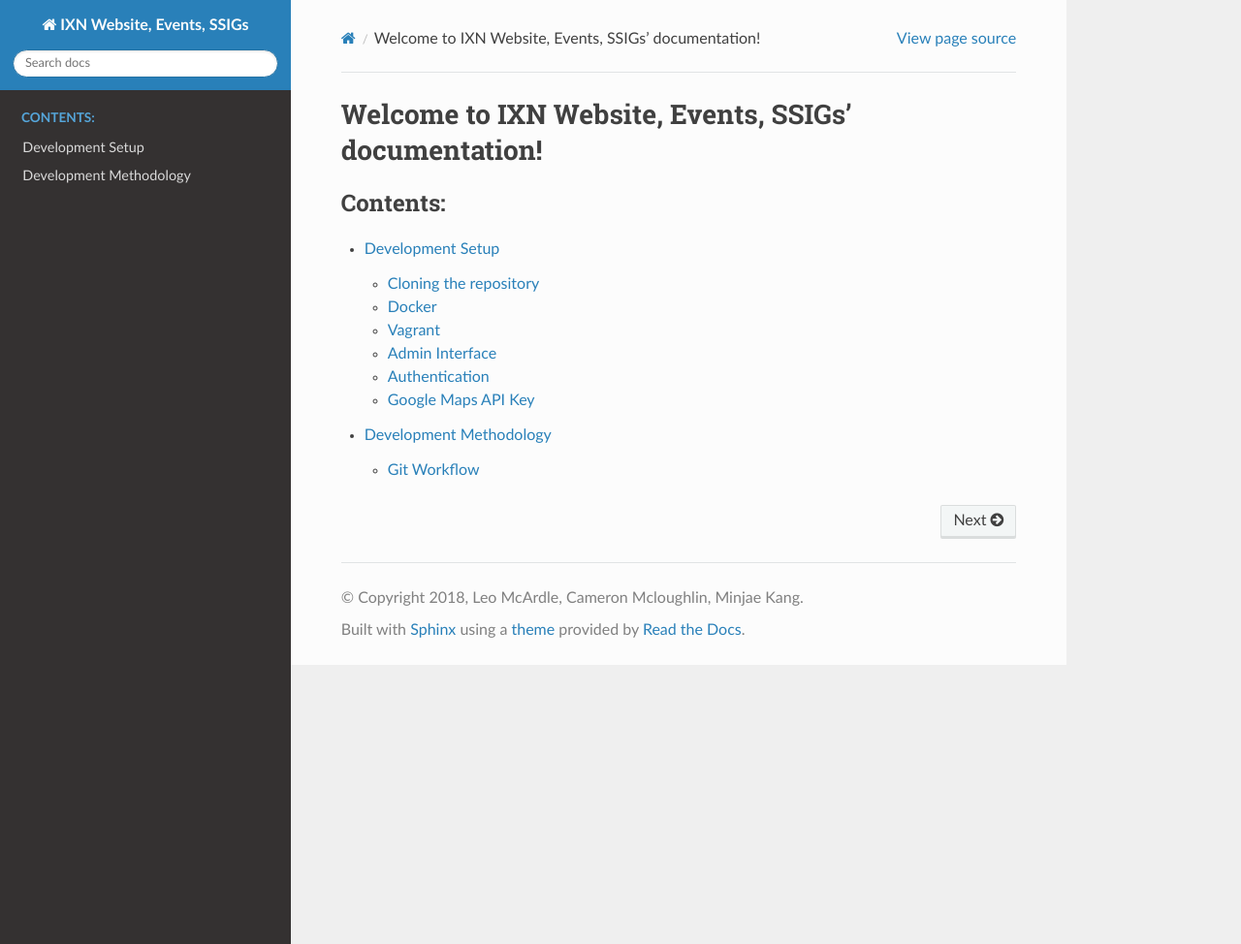
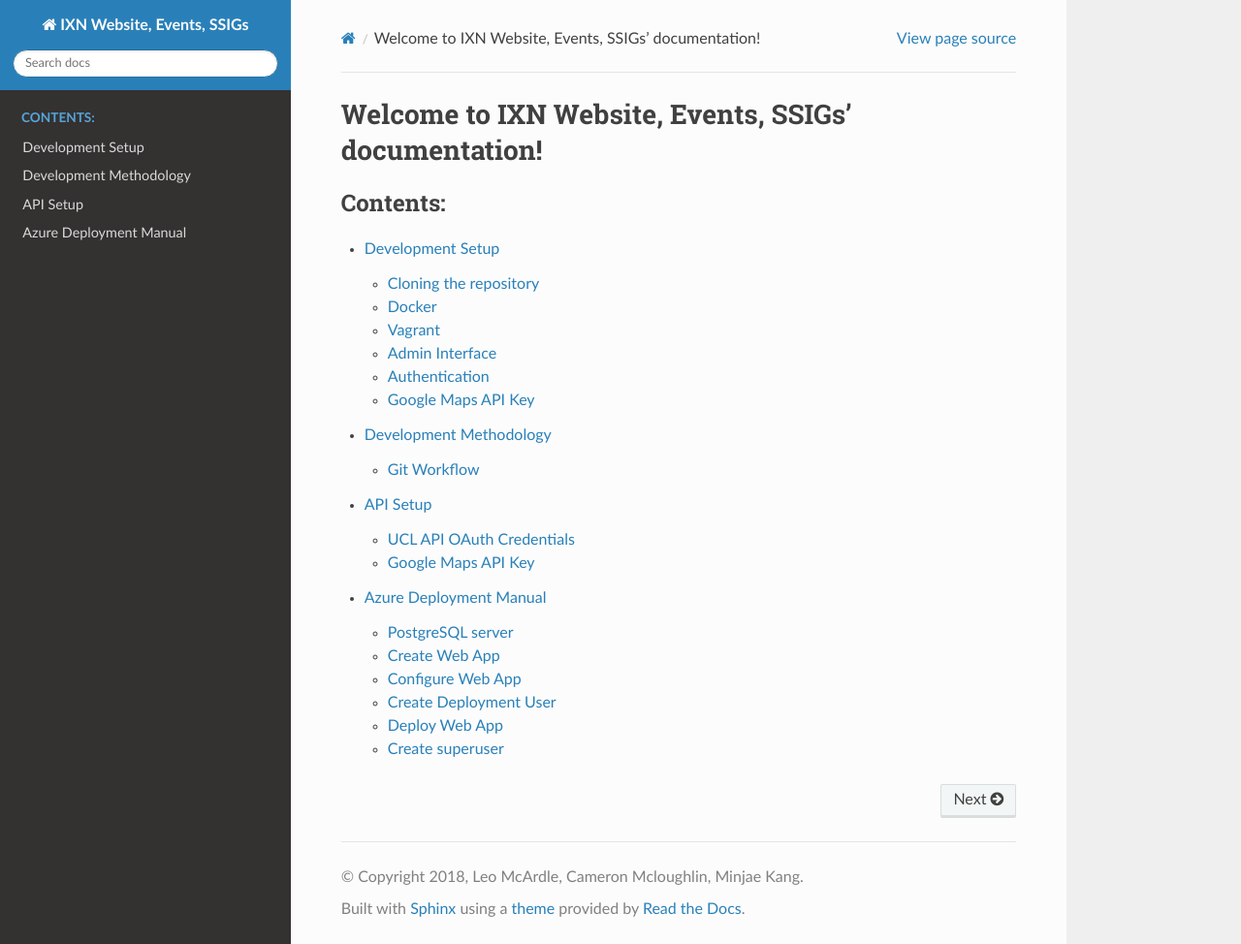
Before and after one commit to UCLComputerScience/103P_2018_team51, a Sphinx documentation site: the page built from docs/index.rst, in a window 1280 px wide and 974 px high. Shown: the whole window at 97% size. Built offline with Sphinx 7.4.7 and the Read the Docs theme 2.0.0, drawn with Linux system fonts in a browser that asks for light colours; some of the changed lines change nothing that is shown.

Commit message:
add azure deployment manual to docs

```diff
--- /dev/null
+++ b/docs/api.rst
@@ -0,0 +1,38 @@
+API Setup
+=========
+
+.. _ucl-api-oauth-setup:
+
+UCL API OAuth Credentials
+-------------------------
+
+Create a new app at: https://uclapi.com/dashboard/.
+
+Then fill in the OAuth Callback URL to be the remote url of your server, followed by ``/auth/callback``. If using a localtunnel development server, this will be something like:
+
+.. code-block:: none
+
+  https://abcdefghij.localtunnel.me/auth/callback
+
+Test you've setup your credentials correctly by attempting to log in by visiting ``/auth``.
+
+.. _gmaps-api-setup:
+
+Google Maps API Key
+-------------------
+
+A Google Maps API key is necessary for displaying the maps on event pages.
+
+To get your key:
+
+#. Visit https://console.developers.google.com/cloud-resource-manager and sign in
+#. Click "Create a Project"
+#. Give your project a name, perhaps "SSIG site dev"
+#. Click "Create"
+#. Click on your newly created project
+#. Visit https://console.developers.google.com/apis/api/maps-backend.googleapis.com/overview
+#. Click "Enable", wait for the API to be enabled for your project
+#. Visit https://console.developers.google.com/apis/credentials/wizard?api=maps-backend.googleapis.com
+#. Click "What credentials do I need?"
+#. Your API key will be displayed
+#. Click "Restrict key" to restrict with what sites and APIs the key can be used (recommended in production)
--- a/docs/dev/setup.rst
+++ b/docs/dev/setup.rst
@@ -121,13 +121,7 @@ One solution is localtunnel, which can be used by following the instructions her
 OAuth Credentials
 ^^^^^^^^^^^^^^^^^
 
-Create a new app at: https://uclapi.com/dashboard/.
-
-Then fill in the OAuth Callback URL to be the remote url of your development server, followed by ``/auth/callback``. If using localtunnel, this will be something like:
-
-.. code-block:: none
-
-  https://abcdefghij.localtunnel.me/auth/callback
+Generate your credentials by following the instructions here: :ref:`ucl-api-oauth-setup`.
 
 Then update your ``.env`` file to include the *Client ID* and *Client Secret* from the UCL API dashboard, for example:
 
@@ -141,20 +135,7 @@ Test you've setup your credentials correctly by attempting to log in by visiting
 Google Maps API Key
 -------------------
 
-A Google Maps API key is necessary for displaying the maps on event pages.
-
-To get your key:
-
-#. Visit https://console.developers.google.com/cloud-resource-manager and sign in
-#. Click "Create a Project"
-#. Give your project a name, perhaps "SSIG site dev"
-#. Click "Create"
-#. Click on your newly created project
-#. Visit https://console.developers.google.com/apis/api/maps-backend.googleapis.com/overview
-#. Click "Enable", wait for the API to be enabled for your project
-#. Visit https://console.developers.google.com/apis/credentials/wizard?api=maps-backend.googleapis.com
-#. Click "What credentials do I need?"
-#. Your API key will be displayed
+Generate your credentials by following the instructions here: :ref:`gmaps-api-setup`.
 
 Then update your ``.env`` file to include the API key:
 
--- a/docs/index.rst
+++ b/docs/index.rst
@@ -12,3 +12,5 @@ Welcome to IXN Website, Events, SSIGs' documentation!
 
    dev/setup
    dev/method
+   api
+   prod/deploy
--- /dev/null
+++ b/docs/prod/deploy.rst
@@ -0,0 +1,82 @@
+Azure Deployment Manual
+=======================
+
+PostgreSQL server
+-----------------
+
+#. Create a new PostgreSQL server: https://portal.azure.com/#create/Microsoft.PostgreSQLServer
+#. Open the configuration page for the PostgreSQL server you've created
+#. Navigate to "Connection Security" under "Settings" in the sidebar
+#. Toggle "Allow access to Azure services" to "On"
+#. Click "Add My IP"
+#. Click "Save"
+
+Create Web App
+--------------
+
+#. Create a new Web App in the same resource group as your PostgreSQL server: https://portal.azure.com/#create/Microsoft.WebSite
+#. Open the configuration page for the Web App you've created
+#. Navigate to "Extensions" under "Development Tools in" the sidebar
+#. Click "Add", and install "Python 3.6.4 x86"
+
+Configure Web App
+----------------
+
+Now we need to provide the Web App with some settings to run:
+
+#. Navigate to "Application settings" under "Settings" on the sidebar.
+#. Scroll down to "Application settings" and click "Add new setting" for each of the following:
+
+.. list-table::
+   :header-rows: 1
+
+   * - Name
+     - Value
+   * - DATABASE_NAME
+     - postgresql
+   * - DATABASE_USER
+     - *enter the postgresql username you previously created*
+   * - DATABASE_PASSWORD
+     - *enter the postgresql password you previously created*
+   * - DATABASE_HOST
+     - *enter the domain of the postgresql server you previously created*
+   * - SECRET_KEY
+     - *randomly generate a string and enter it here*
+   * - ALLOWED_HOSTS
+     - *enter the domain of the web app you've created*
+   * - UCLAPI_CLIENT_ID
+     - *create* :ref:`ucl-api-oauth-setup` *and enter the client id here*
+   * - UCLAPI_CLIENT_SECRET
+     - *create* :ref:`ucl-api-oauth-setup` *and enter the client secret here*
+   * - GOOGLE_MAPS_KEY
+     - *create a* :ref:`gmaps-api-setup` *and enter it here*
+
+Finally click "Save".
+
+Create Deployment User
+----------------------
+
+Follow the documentation here: https://docs.microsoft.com/en-gb/azure/app-service/app-service-deployment-credentials
+
+Deploy Web App
+--------------
+
+#. Clone the repository: ``git clone https://github.com/UCLComputerScience/103P_2018_team51.git``
+#. Enter the cloned repository: ``cd 103P_2018_team51``
+#. Navigate to your Web App's overview page
+#. Create a new remote from the "Git clone url" on the Web App Overview page: ``git remote add azure <paste "Git clone url" here>``
+#. Deploy the app to azure with: ``git push azure master``
+#. Enter the previously created deployment credentials when prompted
+
+Create superuser
+----------------
+
+Run the ``python3 manage.py createsuperuser`` command locally by setting the database settings on the command line:
+
+.. code-block:: none
+
+  DATABASE_NAME=postgresql DATABASE_USER=<enter value> DATABASE_PASSWORD=<enter value> DATABASE_HOST=<enter value> python3 manage.py createsuperuser
+
+*UPI* stands for Unique Person Identifier, a unique id given to every member of UCL, set this to your own UPI (found on your UCL ID card) if you want to be able to log into the admin interface through UCL API OAuth.
+
+You can now log into the admin interface at: https://your-domain/admin/login
```
